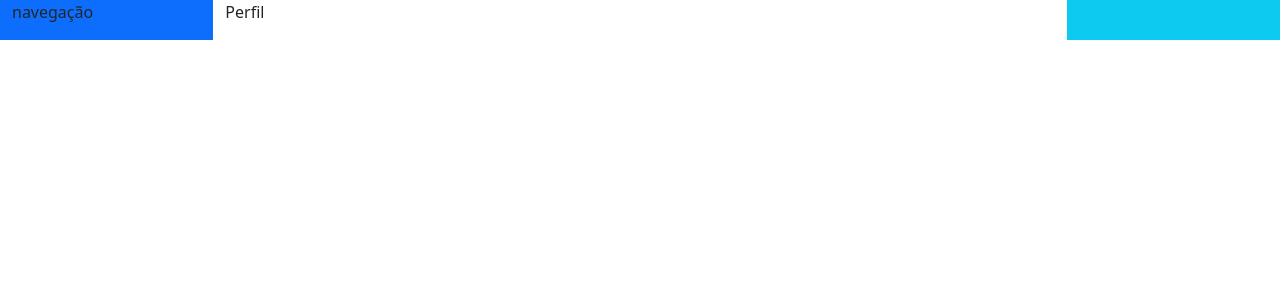
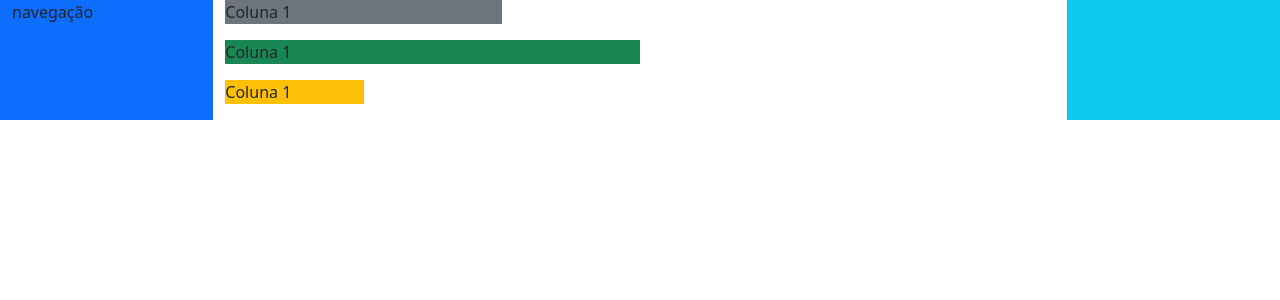
Before and after one commit to briotza/exercicio-sync360, a React (Create React App) app: page / in a window 1280 px wide. Shown: the top 300 px of the page. Built offline with nearby package versions, Linux system fonts and the light colour scheme.

Commit message:
feat: componente Profile no App.js

```diff
--- a/src/App.js
+++ b/src/App.js
@@ -1,7 +1,15 @@
 import 'bootstrap/dist/css/bootstrap.min.css';
-import Profile from './Profile'
+import Profile from './Profile';
+import React, { useState } from 'react';
 
 function App() {
+  const [user] = useState({});
+  const profileData = {
+    name: "Nome",
+    age: 1,
+    email: "email@email.com"
+  };
+
   return (
    <div className="container-fluid">
     <div className="row">
@@ -12,7 +20,7 @@ function App() {
 
       {/*Perfil*/}
       <div className="col-md-8">
-        <p>Perfil</p>
+        <Profile profile={profileData} />
       </div>
 
       {/*Página Acessada*/}
```
